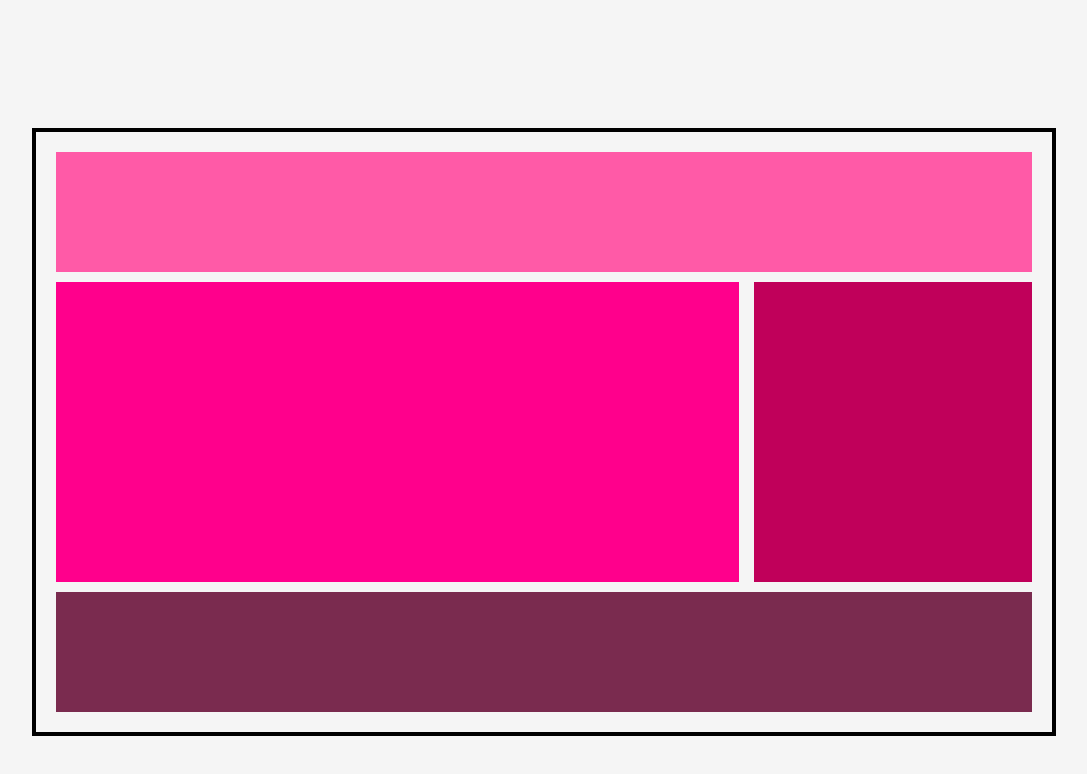
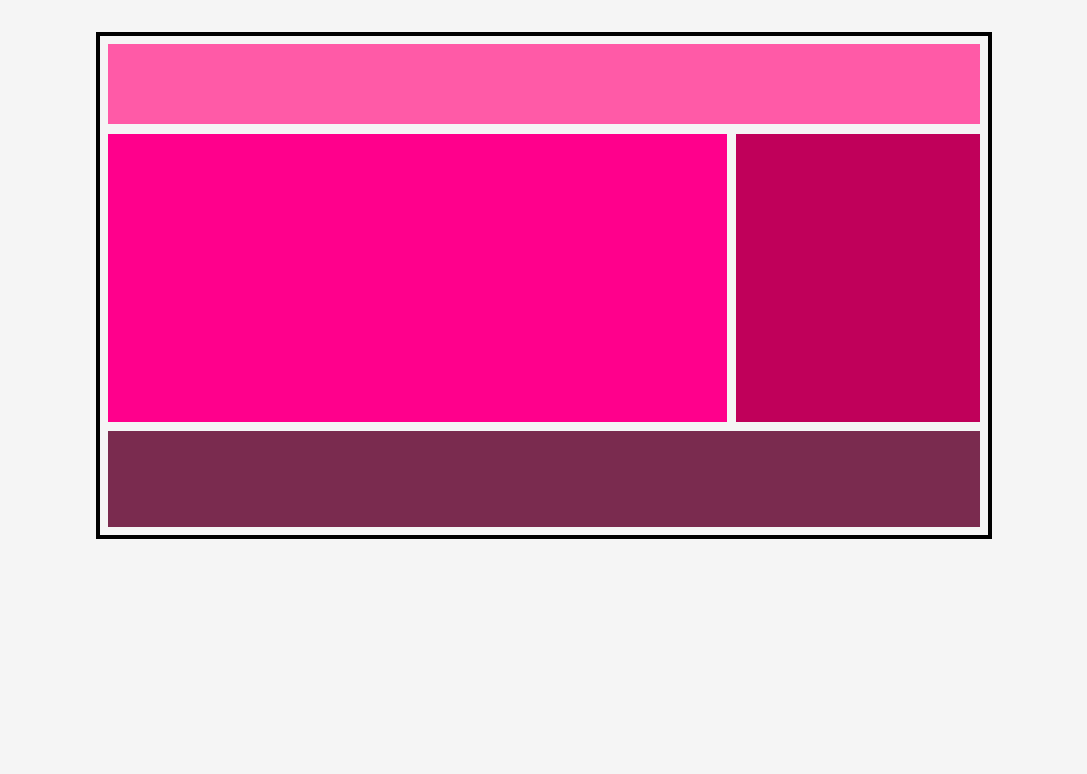
Before and after one commit to ShreejaSinha18/Innoraft-Internship-Software-Trainee-, a plain HTML site: page CssAssignment/cssassign.html in a window 1280 px wide. Shown: the whole page, without its empty margins (96-1183 px from the left). Drawn offline with Linux system fonts and the light colour scheme.

Commit message:
Updated CSS basic 1

```diff
--- a/CssAssignment/cssassign.html
+++ b/CssAssignment/cssassign.html
@@ -7,13 +7,13 @@
     <link rel="stylesheet" href="style.css">
 </head>
 <body>
-    <main class="page">
+    <main class="container">
         <header class="top"></header>
         <section class="middle">
-            <article class="middle-left"></article>
-            <aside class="middle-right"></aside>
+            <article class="left-sidebar"></article>
+            <aside class="right-sidebar"></aside>
         </section>
-        <footer class="bottom"></footer>
+        <footer class="footer"></footer>
     </main>
 </body>
 </html>
--- a/CssAssignment/style.css
+++ b/CssAssignment/style.css
@@ -5,37 +5,37 @@
 }
 
 body {
-    padding: 10%;
+    font-family: Arial, Helvetica, sans-serif;
     background-color: #f5f5f5;
 }
-.page {
-    padding: 20px;
+.container {
+    width: 70%;
+    margin: 2rem auto;
+    padding: 0.5rem;
     border: 4px solid #000000;
-    box-sizing: border-box;
 }
 .top {
-    height: 120px;
+    height: 5rem;
     background-color: #ff5aa7;
-    margin-bottom: 10px;
+    margin-bottom: 0.6rem;
 }
 .middle {
-    height: 300px;
-    margin-bottom: 10px;
+    overflow: hidden;
+    margin-bottom: 0.6rem;
 }
-.middle-left {
-    width: 70%;
-    min-height: 300px;
+.left-sidebar {
+    width: 71%;
+    height: 18rem;
     background-color: #ff008c;
     float: left;
-    margin-right: 10px;
 }
-.middle-right {
-    width: 28.5%;
-    min-height: 300px;
+.right-sidebar {
+    width: 28%;
+    height: 18rem;
     background-color: #c0005a;
     float: right;
 }
-.bottom {
-    min-height: 120px;
+.footer {
+    min-height: 6rem;
     background-color: #7a2b4f;
 }
```
